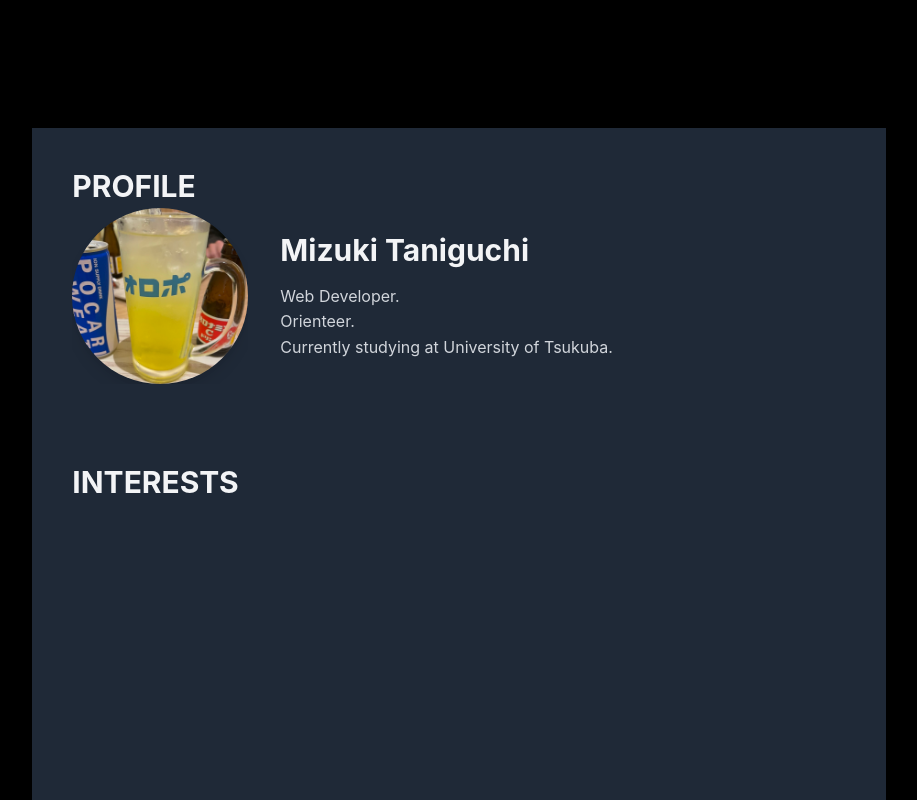
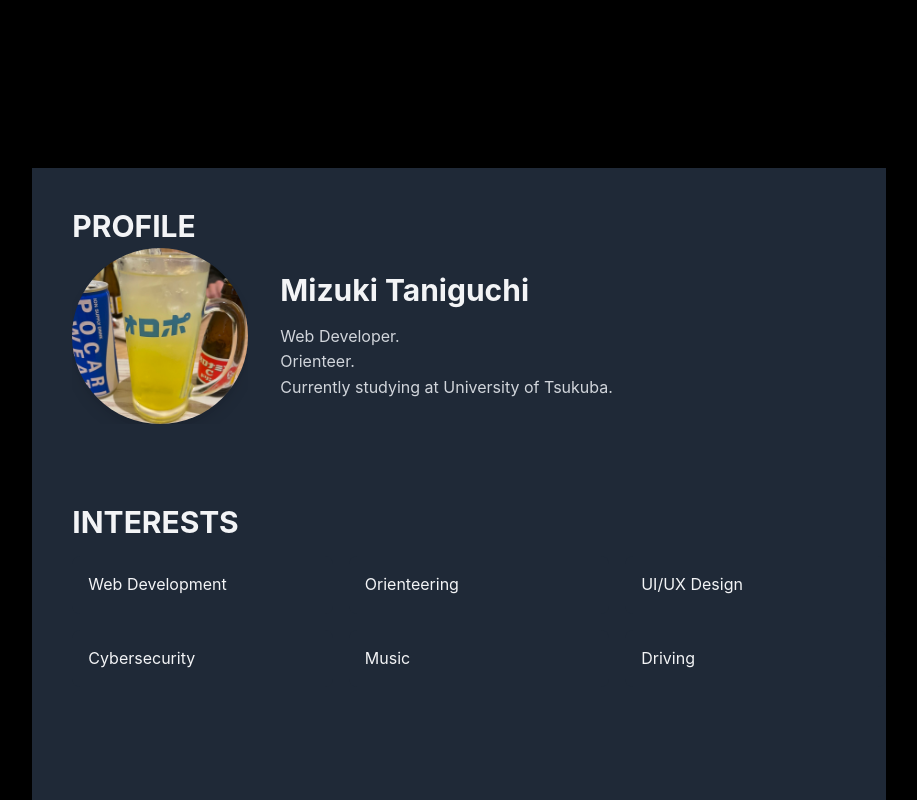
Before and after one commit to t4ni-XP/profile-page, a Next.js app: page / in a window 1280 px wide. Shown: the top 800 px of the page, without its empty margins (181-1098 px from the left). Built offline with nearby package versions, Linux system fonts and the light colour scheme.

Commit message:
set interests

```diff
--- a/src/app/components/interests.tsx
+++ b/src/app/components/interests.tsx
@@ -2,6 +2,14 @@ export default function Interests() {
     return (
         <div className="mt-10">
             <h1 className="text-3xl font-bold mb-4 ml-10">INTERESTS</h1>
+            <div className="grid grid-cols-2 sm:grid-cols-3 gap-4 ml-10">
+                <div className="bg-gray-800 text-gray-100 p-4 rounded-lg">Web Development</div>
+                <div className="bg-gray-800 text-gray-100 p-4 rounded-lg">Orienteering</div>
+                <div className="bg-gray-800 text-gray-100 p-4 rounded-lg">UI/UX Design</div>
+                <div className="bg-gray-800 text-gray-100 p-4 rounded-lg">Cybersecurity</div>
+                <div className="bg-gray-800 text-gray-100 p-4 rounded-lg">Music</div>
+                <div className="bg-gray-800 text-gray-100 p-4 rounded-lg">Driving</div>
+            </div>
         </div>
     );
 }
--- a/src/app/layout.tsx
+++ b/src/app/layout.tsx
@@ -13,7 +13,7 @@ export default function RootLayout({
 }>) {
   return (
     <html lang="en">
-      <body className="flex justify-center h-screen">{children}</body>
+      <body className="flex justify-center h-screen mt-10">{children}</body>
     </html>
   );
 }
```
